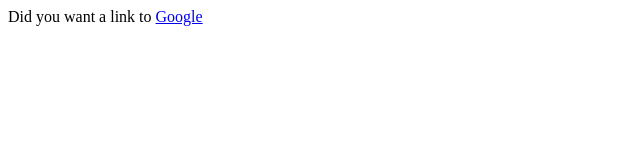
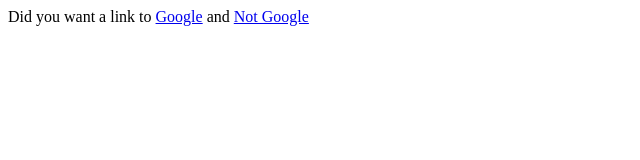
Before and after one commit to SpaceSaver/Test, a plain HTML site: page index.html in a window 1280 px wide. Shown: the whole page, without its empty margins (0-640 px from the left). Drawn offline with Linux system fonts and the light colour scheme.

Commit message:
Update index.html

```diff
--- a/index.html
+++ b/index.html
@@ -1 +1 @@
-Did you want a link to <a href="https://google.com" target="_blank">Google</a>
+Did you want a link to <a href="https://google.com" target="_blank">Google</a> and <a href="https://google.com">Not Google</a>
```
